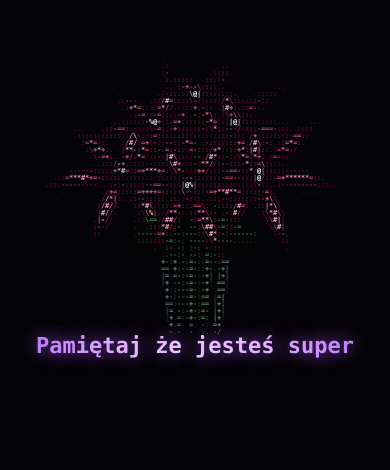
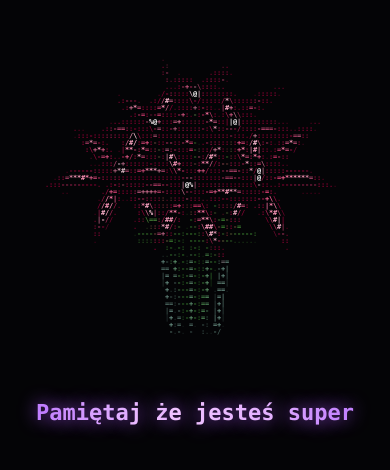
Before and after one commit to uldyn/prezentbukiet, a plain HTML site: page index.html in a window 390 px wide. Shown: the part 268-738 px from the top of the page. Drawn offline with Linux system fonts and the light colour scheme.

Commit message:
Update index.html

```diff
--- a/index.html
+++ b/index.html
@@ -375,8 +375,8 @@
       const caption = "Pamiętaj że jesteś super";
       const isMobile = outW < 640;
 
-      // Wyżej na ekranie i większy rozmiar na telefonie
-      const yPos = isMobile ? outH * 0.73 : (rows - 3) * cellH;
+      // Niżej niż 0.73, żeby nie wchodziło w wazon, ale wyżej niż sam dół ekranu
+      const yPos = isMobile ? outH * 0.81 : (rows - 3) * cellH;
       const fontPx = isMobile
         ? Math.max(18, Math.min(30, Math.round(outW / 17.5)))
         : Math.max(12, cellH);
```
